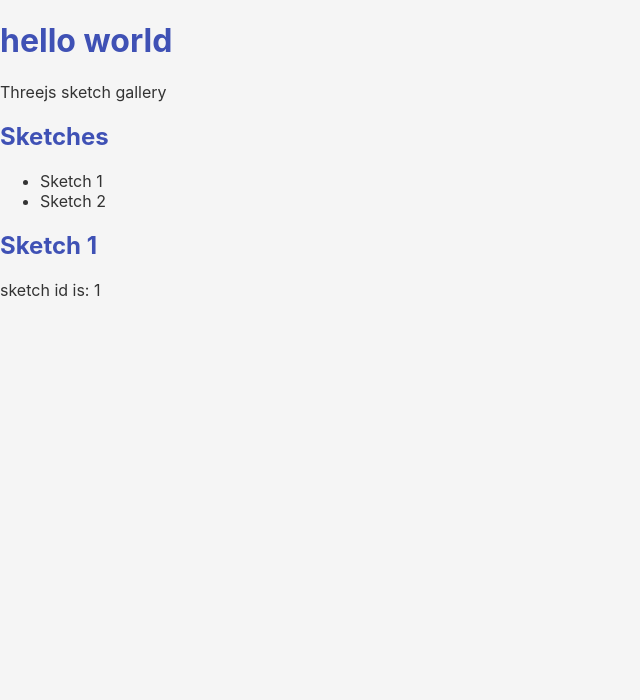
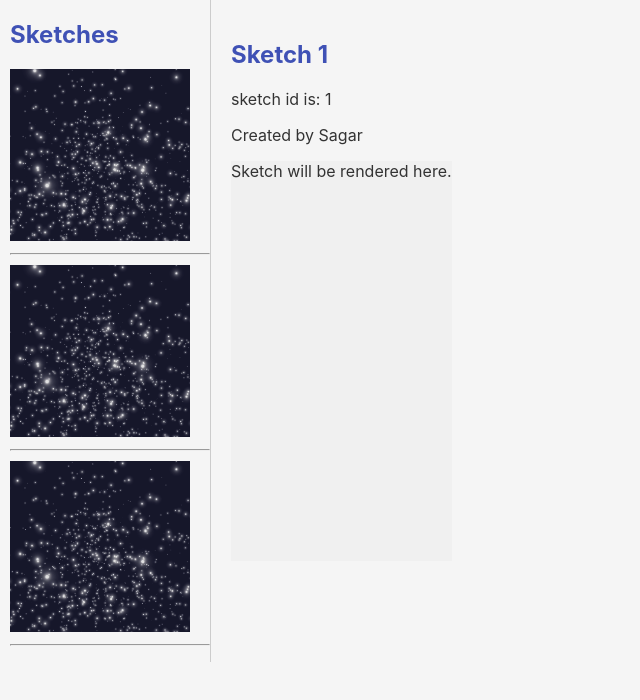
Before and after one commit to zoyron/sketches, a React (Vite) app: page / in a window 1280 px wide. Shown: the top 700 px of the page, without its empty margins (0-640 px from the left). Built offline with nearby package versions, Linux system fonts and the light colour scheme.

Commit message:
added images, and added basic styling

```diff
--- a/src/App.tsx
+++ b/src/App.tsx
@@ -4,8 +4,8 @@ import GalleryPage from "./components/GalleryPage";
 const App: React.FC = () => {
   return (
     <div>
-      <h1>hello world</h1>
-      <p>Threejs sketch gallery</p>
+      {/* <h1>hello world</h1>
+      <p>Threejs sketch gallery</p> */}
       <GalleryPage />
     </div>
   );
--- a/src/components/GalleryPage.tsx
+++ b/src/components/GalleryPage.tsx
@@ -5,11 +5,27 @@ import SketchViewer from "./SketchViewer";
 
 const GalleryPage: React.FC = () => {
   const sketches: Sketch[] = [
-    { id: 1, title: "Sketch 1" },
-    { id: 2, title: "Sketch 2" },
+    {
+      id: 1,
+      title: "Sketch 1",
+      author: "Sagar",
+      thumbnailURL: "/sidebar/sparkles.png",
+    },
+    {
+      id: 2,
+      title: "Sketch 2",
+      author: "Sagar",
+      thumbnailURL: "/sidebar/sparkles.png",
+    },
+    {
+      id: 3,
+      title: "Sketch 3",
+      author: "Sagar",
+      thumbnailURL: "/sidebar/sparkles.png",
+    },
   ];
   return (
-    <div>
+    <div style={{ display: "flex" }}>
       <Sidebar sketches={sketches} />
       <SketchViewer sketch={sketches[0]} />
     </div>
--- a/src/components/Sidebar.tsx
+++ b/src/components/Sidebar.tsx
@@ -7,11 +7,24 @@ interface SidebarProps {
 
 const Sidebar: React.FC<SidebarProps> = ({ sketches }) => {
   return (
-    <div>
+    <div
+      style={{
+        width: "200px",
+        borderRight: "1px solid #ccc",
+        paddingLeft: "10px",
+      }}
+    >
       <h2>Sketches</h2>
-      <ul>
+      <ul style={{ listStyleType: "none", padding: 0 }}>
         {sketches.map((sketch) => (
-          <li key={sketch.id}>{sketch.title}</li>
+          <li key={sketch.id} style={{ marginBottom: "10px" }}>
+            <img
+              src={sketch.thumbnailURL}
+              alt={sketch.title}
+              style={{ width: "90%", height: "90%" }}
+            />
+            <hr />
+          </li>
         ))}
       </ul>
     </div>
--- a/src/components/SketchViewer.tsx
+++ b/src/components/SketchViewer.tsx
@@ -7,9 +7,15 @@ interface SketchViewerProps {
 
 const SketchViewer: React.FC<SketchViewerProps> = ({ sketch }) => {
   return (
-    <div>
+    <div style={{ flex: 1, padding: "20px" }}>
       <h2>{sketch.title}</h2>
       <p>sketch id is: {sketch.id}</p>
+      <p>Created by {sketch.author}</p>
+      <div
+        style={{ width: "100%", height: "400px", backgroundColor: "#f0f0f0" }}
+      >
+        Sketch will be rendered here.
+      </div>
     </div>
   );
 };
--- a/src/types/Sketch.ts
+++ b/src/types/Sketch.ts
@@ -3,4 +3,5 @@ export interface Sketch {
   title: string;
   author: string;
   thumbnailURL: string;
+  sketchFunction: () => void;
 }
```
Also changed, not shown: public/sidebar/sparkles.png (added).
